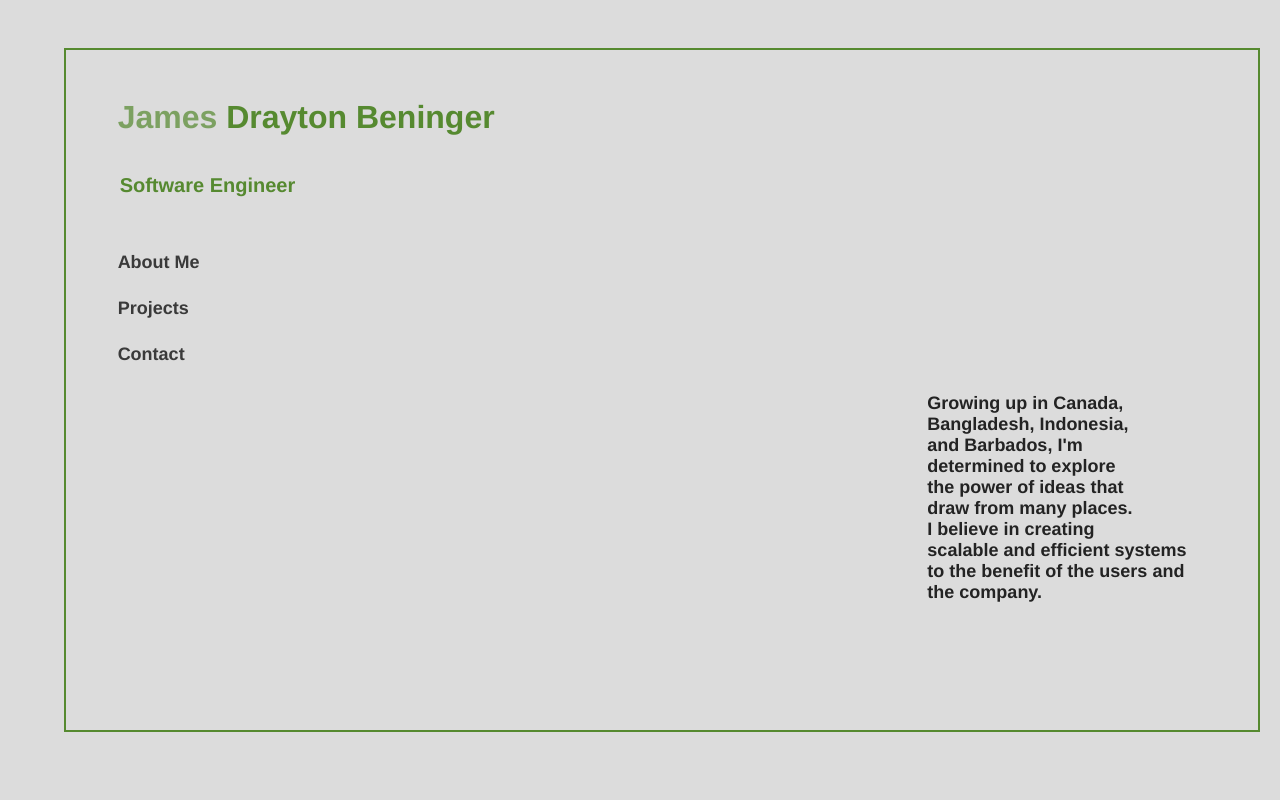
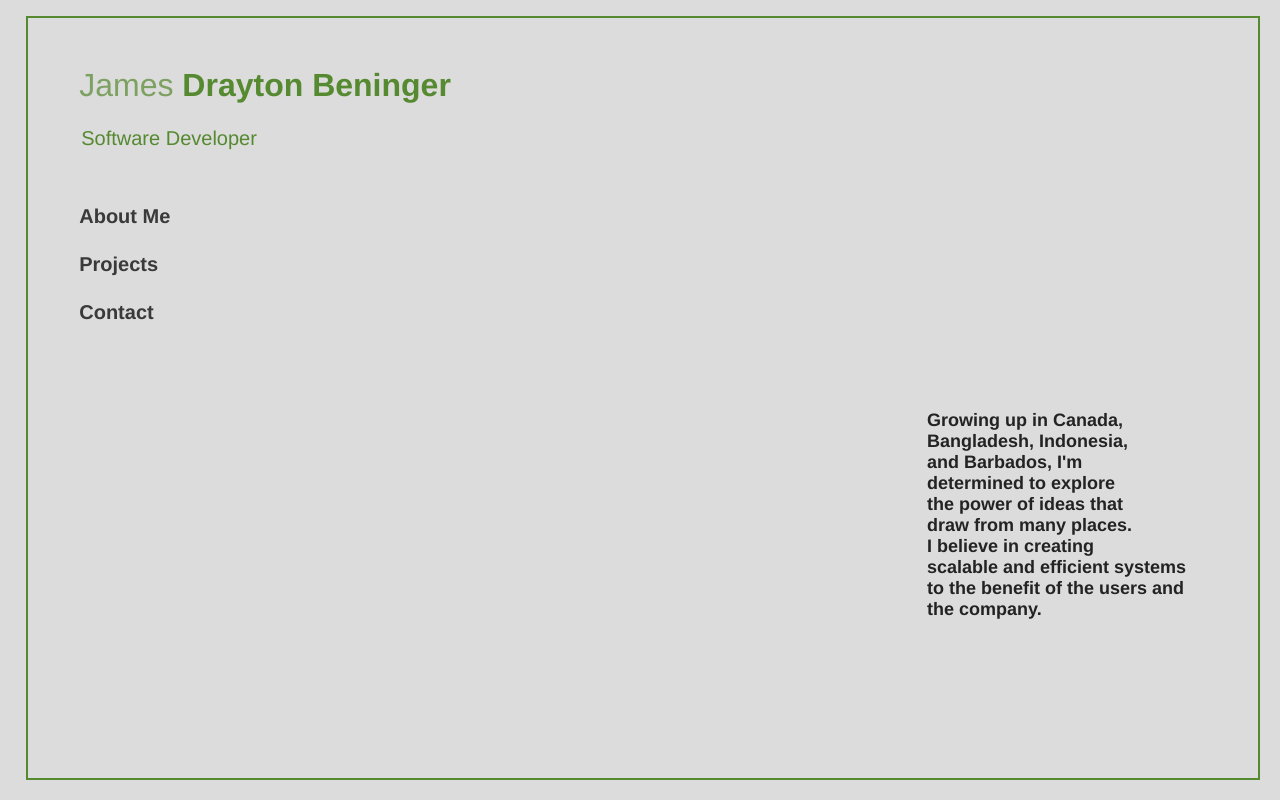
Before and after one commit to jamesdrayton/jamesdrayton.github.io, a React (Create React App) app: page / in a window 1280 px wide. Built offline with nearby package versions, Linux system fonts and the light colour scheme.

Commit message:
Update 2 feb 18

```diff
--- a/package.json
+++ b/package.json
@@ -1,7 +1,7 @@
 {
   "name": "jamesdrayton.github.io",
   "version": "0.1.0",
-  "homepage": "https://gitname.github.io/jamesdrayton.github.io",
+  "homepage": "https://jamesdrayton.github.io/",
   "private": true,
   "dependencies": {
     "@testing-library/jest-dom": "^5.16.5",
--- a/public/index.html
+++ b/public/index.html
@@ -24,7 +24,7 @@
       work correctly both with client-side routing and a non-root public URL.
       Learn how to configure a non-root public URL by running `npm run build`.
     -->
-    <title>React App</title>
+    <title>Drayton Beninger</title>
   </head>
   <body>
     <noscript>You need to enable JavaScript to run this app.</noscript>
--- a/src/App.js
+++ b/src/App.js
@@ -11,7 +11,26 @@ function App() {
     {name: 'contact', display: 'none', opacity: 0}
   ]);
 
-  const updatePage = (name) => {
+  const [projects, setProjects] = useState([
+  {
+    name: "Tempo Determination",
+    description: "Software for experimental use by the school of music at UBC",
+    tools: ["Node.js", "HTML", "CSS", "Javascript"],
+    role: "full-stack",
+    year: 2022
+  },
+  {
+    name: "Hallway Problem",
+    description: "A basic recreation of the Hallway Problem using Bayes' theorem and a belief system",
+    tools: ["Python"],
+    role: "full-stack",
+    year: 2023
+  }
+  ])
+
+  const currDemo = {name: 'none', display: 'none', opacity: 0}
+
+  const updateHome = (name) => {
     const newPages = [];
     pages.forEach(page => {
       if (page.name !== name) {
@@ -26,21 +45,44 @@ function App() {
     setPages(newPages);
   }
 
+
+  // Called when one of the project previews is clicked and reveals a demo beneath the "home" box
+  const projectDemo = (name) => {
+    projects.forEach(project => {
+      if(project.name !== 'none') {
+        currDemo.name = name;
+        currDemo.display = 'block';
+        currDemo.opacity = 1;
+      } else {
+        currDemo.display = 'none'
+        currDemo.opacity = 0;
+      }
+    })
+  }
+
   return (
     <div className="App">
+      <div className="home">
         <div className="Header">
           <div className="myname">
-          <h1 style={{color: '#73ad21b5'}}>James&nbsp;</h1>
+            <h1 style={{color: '#73ad21b5', fontWeight: 'normal'}}>James&nbsp;</h1>
             <h1 style={{color: '#73AD21'}}>Drayton Beninger</h1>
           </div>
-        <h2 style={{marginLeft: '27px', color: '#73AD21'}}>Software Engineer</h2>
+          <h2 style={{marginLeft: '27px', color: '#73AD21'}}>Software Developer</h2>
           <br></br>
-        <Navbar updatePage={updatePage}></Navbar>
+          <Navbar updateHome={updateHome}></Navbar>
         </div>
         <div className="content">
             <About pages={pages}></About>
-          <Projects pages={pages}></Projects>
+            <Projects pages={pages} projects={projects} projectDemo={projectDemo}></Projects>
             <Contact pages={pages}></Contact>
+        </div>
+      </div>
+      <div className="demo" style={{
+        display: currDemo.display,
+        opacity: currDemo.opacity
+      }}>
+        <p>{currDemo.name}</p>
       </div>
     </div>
   );
--- a/src/Navbar.js
+++ b/src/Navbar.js
@@ -1,12 +1,12 @@
 
 // The navigation bar. Includes links between my about page and my projects page.
-const Navbar = ({updatePage}) => {
+const Navbar = ({updateHome}) => {
     return (
         <nav className="navbar">
             <div className="links">
-                <a href="/" onClick={() => updatePage('about')}>About Me</a>
-                <a href="#projects" onClick={() => updatePage('projects')}>Projects</a>
-                <a href="#contact" onClick={() => updatePage('contact')}>Contact</a>
+                <a href="/" onClick={() => updateHome('about')}>About Me</a>
+                <a href="#projects" onClick={() => updateHome('projects')}>Projects</a>
+                <a href="#contact" onClick={() => updateHome('contact')}>Contact</a>
             </div>
         </nav>
      );
--- a/src/Projects.js
+++ b/src/Projects.js
@@ -1,6 +1,6 @@
 
 // A list of my projects containing a description of their purpose and the tools they use, as well as a demo when applicable.
-const Projects = ({pages}) => {
+const Projects = ({pages, projects, projectDemo}) => {
     const thisPage = pages.filter(page => page.name === 'projects')[0];
 
     return (
@@ -8,7 +8,14 @@ const Projects = ({pages}) => {
             display: thisPage.display,
             opacity: thisPage.opacity
         }}>
-            <p>Projects page</p>
+            <div className="project-list">
+                {projects.map((project) => (
+                    <div className="preview">
+                        <h3 onClick={() => projectDemo(project.name)}>{project.name}</h3>
+                        <a>{project.description}</a>
+                    </div>
+                ))}
+            </div>
         </section>
      );
 }
--- a/src/index.css
+++ b/src/index.css
@@ -16,16 +16,30 @@ code {
   transition: opacity 1s ease-in-out;
 }
 
+.home {
+  border: 2px solid #73AD21;
+  mix-blend-mode: difference;
+  padding: 20px;
+  position: relative;
+  top: 2vh;
+  height: 90vh;
+  left: 2vw;
+  width: 93vw;
+  z-index: 10;
+}
+
 /* Header Styles */
 
 .Header {
   font-size: 16px;
-  font-weight: 200;
   margin: 0.1em 0 0 0.04em;
   padding: 6px;
 }
 
 .Header h2 {
+  display: relative;
+  margin-top: 0.1em;
+  font-weight: normal;
   font-size: 20px;
 }
 
@@ -48,7 +62,7 @@ code {
 
 .navbar a {
   color: #333;
-  font-size: 18px;
+  font-size: 20px;
   font-weight: bold;
   text-decoration: none;
 }
@@ -77,7 +91,7 @@ code {
   overflow: hidden;
   padding: 40px;
   margin-right: 1%;
-  margin-top: 10%;
+  margin-top: 15%;
   top: 20vh;
   z-index: 2;
 }
@@ -85,7 +99,7 @@ code {
 /* Projects Page Styles */
 
 .projects {
-  align-items: center;
+  align-items: right;
   float: right;
   font-weight: bold;
   margin-bottom: 2px;
@@ -93,8 +107,13 @@ code {
   padding: 20px;
   position: relative;
   margin-right: 1%;
-  margin-top: 10%;
+  margin-top: 15%;
   z-index: 2;
+}
+
+.projects h3:hover {
+  color: #73AD21;
+  mix-blend-mode: difference;
 }
 
 /* Contacts Page Styles */
@@ -107,20 +126,32 @@ code {
   margin-right: 20px;
   padding: 20px;
   margin-right: 1%;
-  margin-top: 10%;
+  margin-top: 15%;
   z-index: 2;
 }
 
-/* App Styles */
+/* Demo Styles */
 
-.App {
+.home {
   border: 2px solid #73AD21;
-  height: 80vh;
-  left: 5vw;
   mix-blend-mode: difference;
   padding: 20px;
   position: relative;
-  top: 6vh;
-  width: 90vw;
+  top: 2vh;
+  height: 90vh;
+  left: 2vw;
+  width: 93vw;
   z-index: 10;
 }
+
+.demo {
+  border: 2px solid #73AD21;
+  mix-blend-mode: difference;
+  padding: 20px;
+  position: relative;
+  top: 2vh;
+  height: 90vh;
+  left: 2vw;
+  width: 93vw;
+  z-index: 10;
+}
```
Also changed, not shown: project_data/Projects.json (renamed from project_data/projectList.json). Lines whose indentation alone changed are shown as unchanged.
